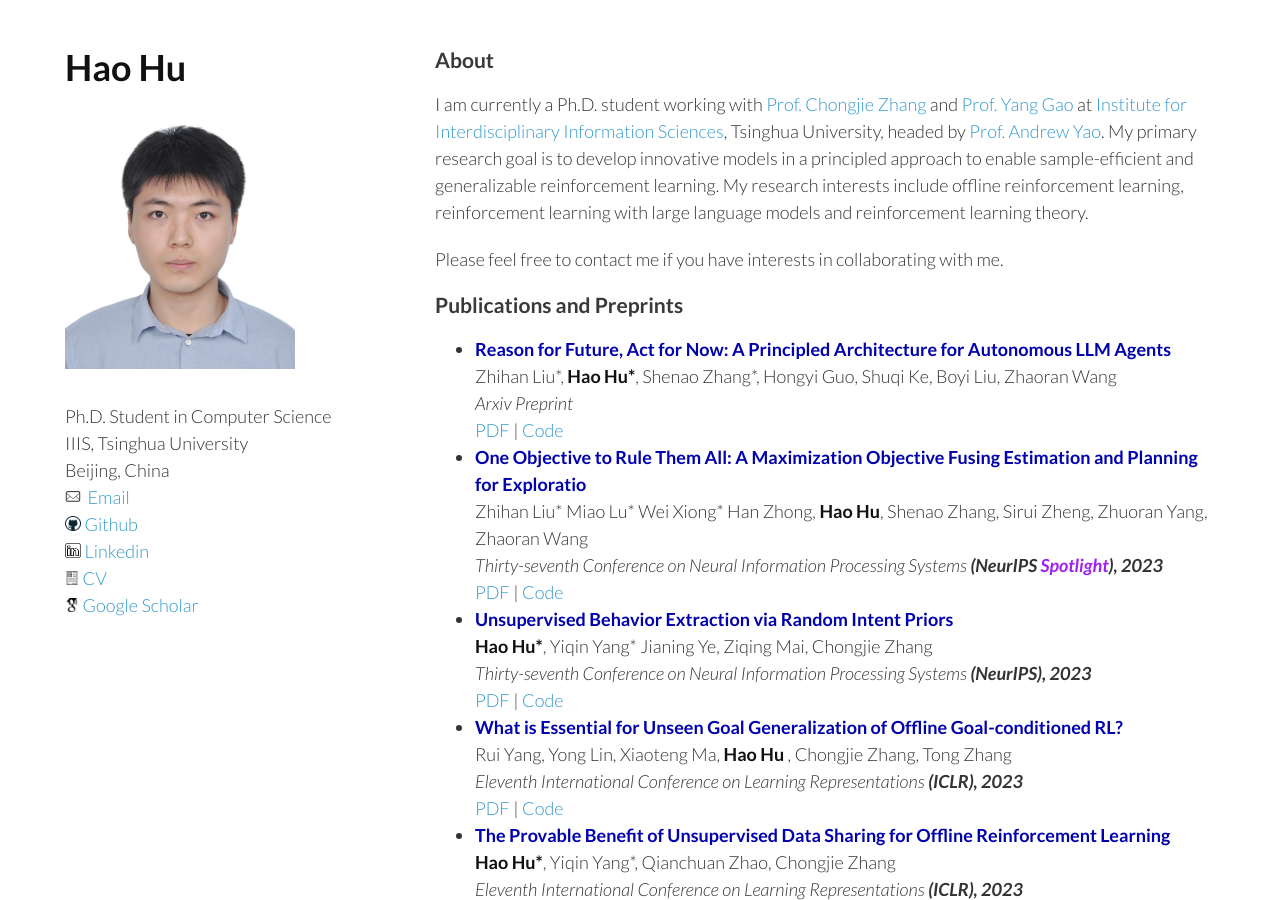
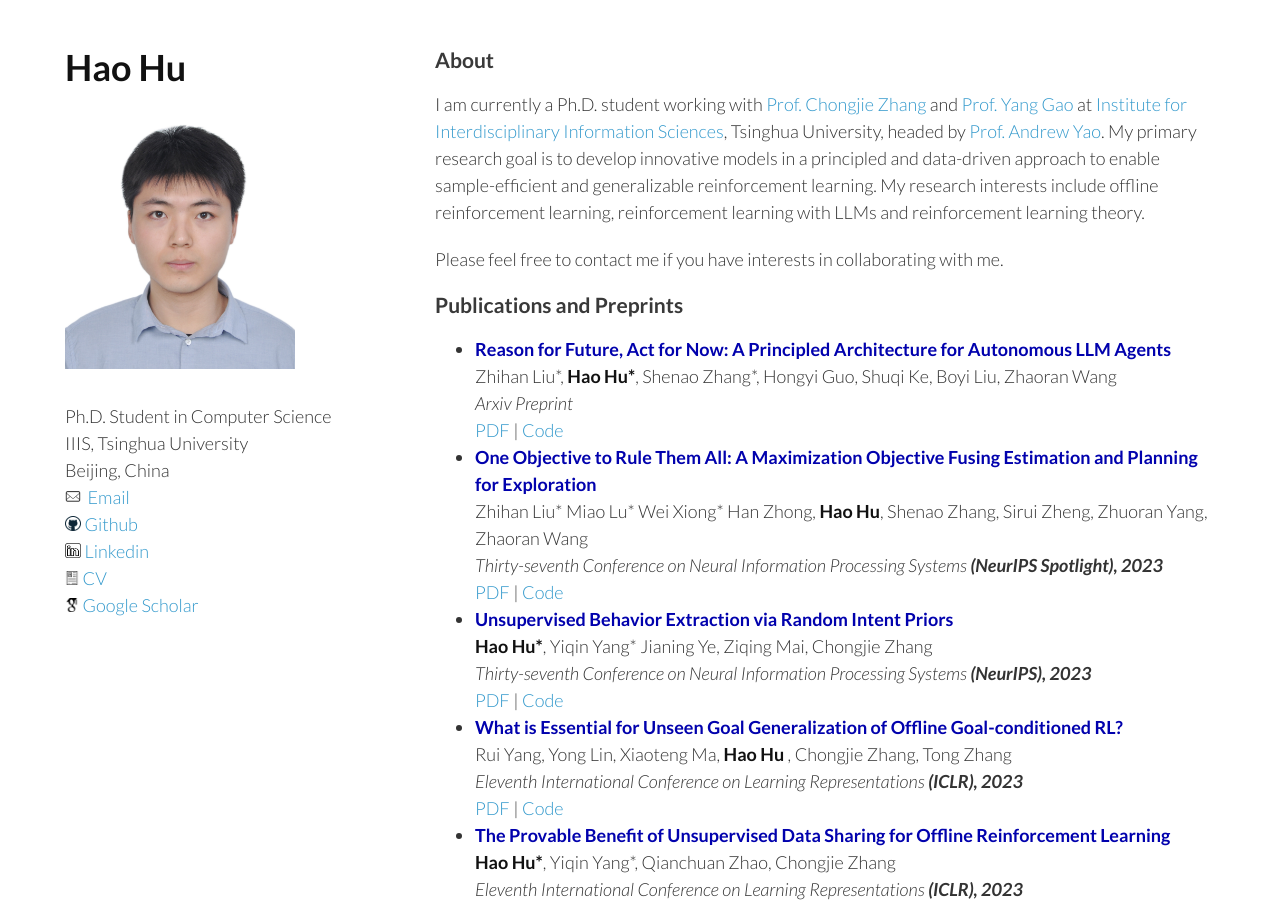
Before and after one commit to MouseHu/MouseHu.github.io, a Jekyll site: the page index.html, which Jekyll copies as it is, in a window 1280 px wide and 900 px high. Built offline with Jekyll 4.4.1, drawn with Linux system fonts in a browser that asks for light colours; some of the changed text lies outside the part shown.

```diff
--- a/index.html
+++ b/index.html
@@ -46,8 +46,8 @@
       <p>
   			I am currently a Ph.D. student working with <a href="http://people.iiis.tsinghua.edu.cn/~zhang/"> Prof. Chongjie Zhang </a> and <a href="http://people.iiis.tsinghua.edu.cn/~gaoyang/"> Prof. Yang Gao</a> at <a href="https://iiis.tsinghua.edu.cn/en/">
         Institute for Interdisciplinary Information Sciences</a>, Tsinghua University, headed by <a href="https://iiis.tsinghua.edu.cn/yao/"> Prof. Andrew Yao</a>. My primary research
-        goal is to develop innovative models in a principled approach to enable sample-efficient and generalizable reinforcement learning.
-        My research interests include offline reinforcement learning, reinforcement learning with large language models and reinforcement learning theory.
+        goal is to develop innovative models in a principled and data-driven approach to enable sample-efficient and generalizable reinforcement learning.
+        My research interests include offline reinforcement learning, reinforcement learning with LLMs and reinforcement learning theory.
 
       </p>
       <p>
@@ -68,10 +68,10 @@
           <a href="https://arxiv.org/pdf/2309.17382.pdf"> PDF </a> | <a title="Coming soon"> Code </a>
         </li>
         <li>
-          <b style=color:#0101ad;"> One Objective to Rule Them All: A Maximization Objective Fusing Estimation and Planning for Exploratio</b> <br />
+          <b style=color:#0101ad;"> One Objective to Rule Them All: A Maximization Objective Fusing Estimation and Planning for Exploration</b> <br />
           Zhihan Liu* Miao Lu* Wei Xiong* Han Zhong, <strong>Hao Hu</strong>, Shenao Zhang, Sirui Zheng, Zhuoran Yang, Zhaoran
           Wang<br />
-          <i>Thirty-seventh Conference on Neural Information Processing Systems <b>(NeurIPS <b style="color:#A020F0;">Spotlight</b>), 2023</b></i> <br/>
+          <i>Thirty-seventh Conference on Neural Information Processing Systems <b>(NeurIPS <b>Spotlight</b>), 2023</b></i> <br/>
           <a href="https://arxiv.org/pdf/2305.18258.pdf"> PDF </a> | <a title="Coming soon"> Code </a>
         </li>
         <li>
```
Also changed, not shown: other parts of index.html (+22 -8 lines), 3 other files.
